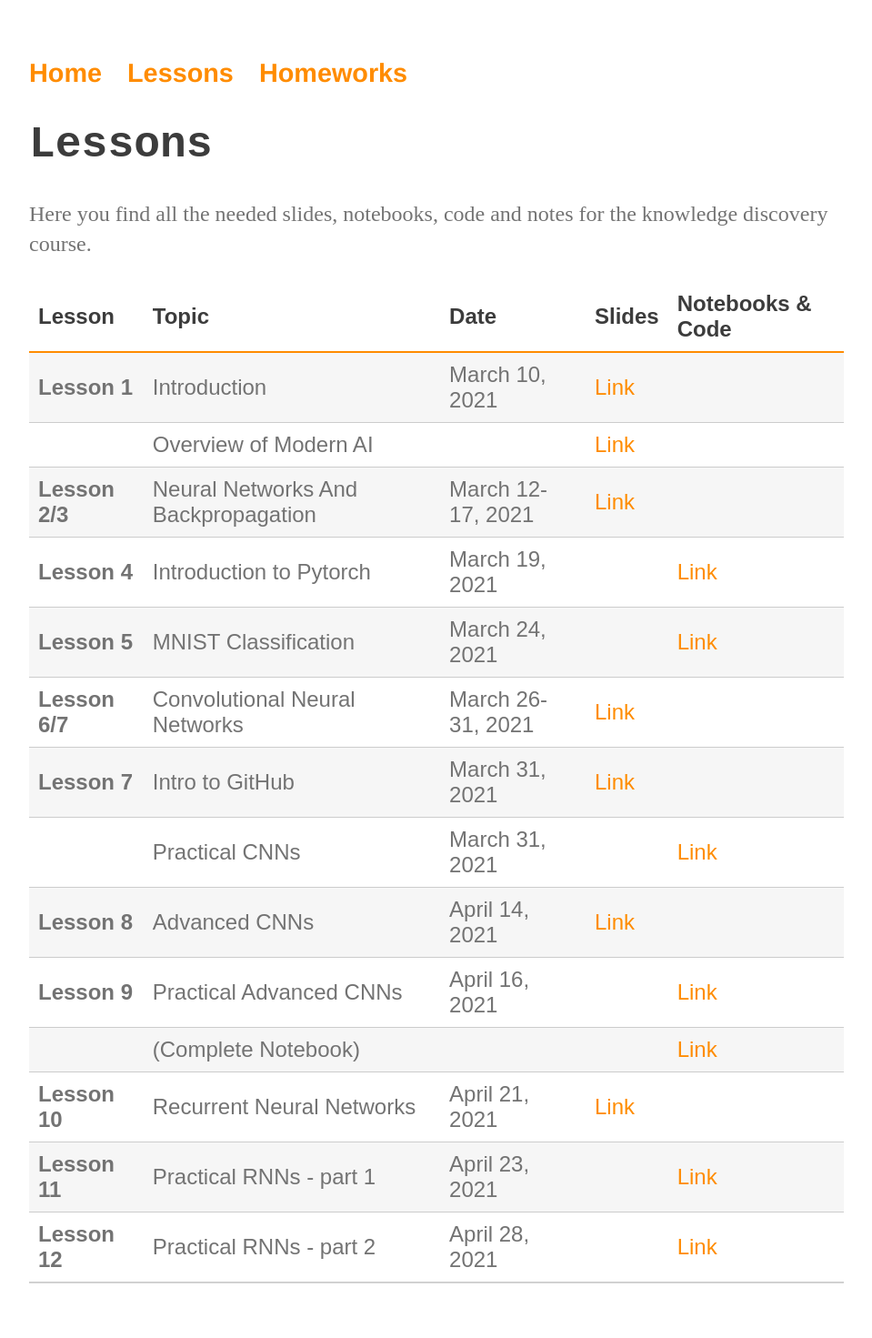
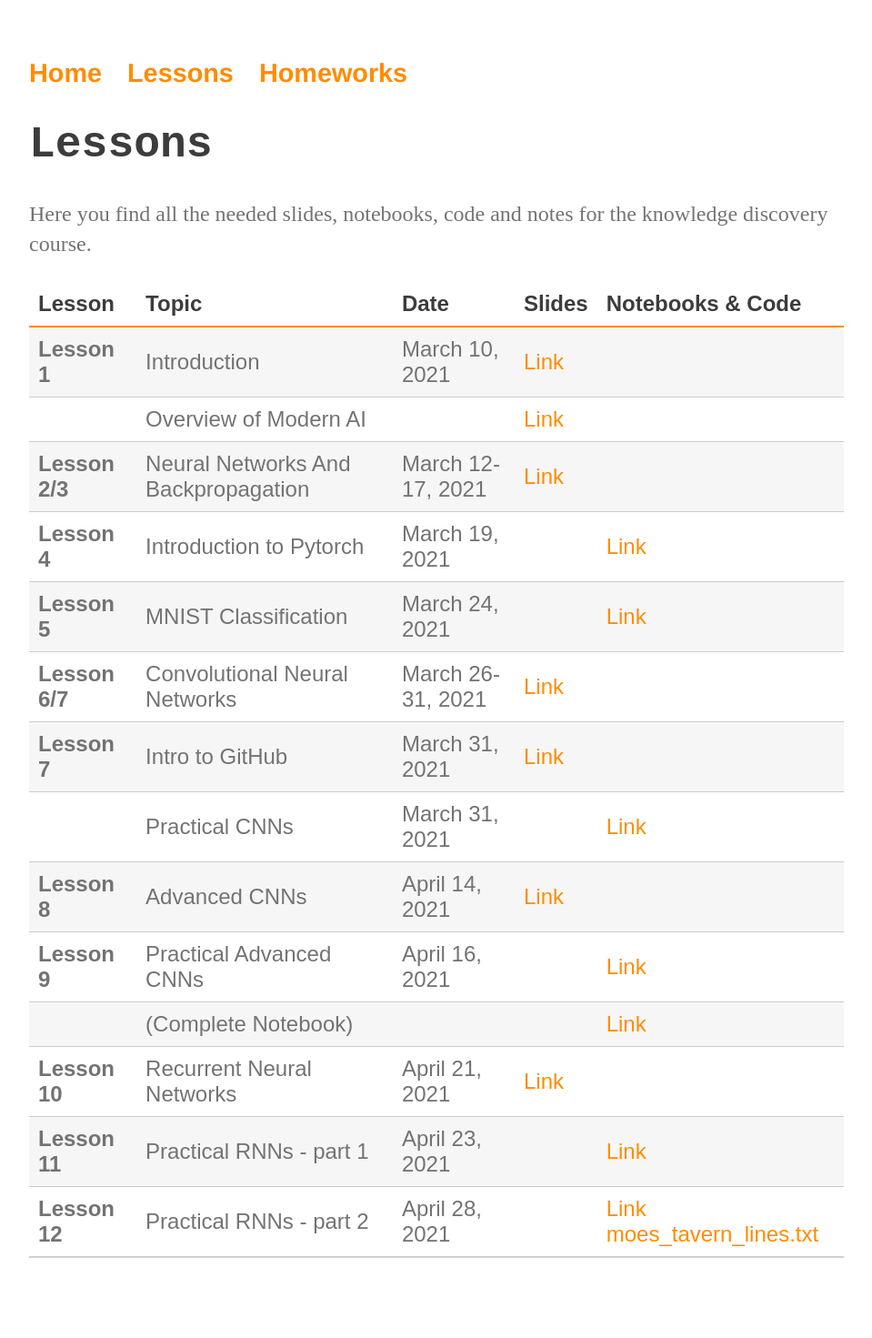
Before and after one commit to perceivelab/knowledge-discovery-course, a Jekyll site: the page built from lezioni.md, in a window 1280 px wide. Shown: the whole page at 91% size, without its empty margins (160-1119 px from the left). Built offline with Jekyll 4.4.1, drawn with Linux system fonts in a browser that asks for light colours; our own code applies the rules of GitHub Pages for plain Markdown files; after the commit the page ends 1443 px from its top, so only the background shows below that.

Commit message:
Update lezioni.md

```diff
--- a/lezioni.md
+++ b/lezioni.md
@@ -17,7 +17,7 @@
 |  | (Complete Notebook) |  |  | [Link](https://drive.google.com/file/d/1bjMPEqdHgDmOwbuThQYy4Roxpi8nNkZo/view?usp=sharing) |
 | **Lesson 10** | Recurrent Neural Networks | April 21, 2021 |  [Link](https://drive.google.com/file/d/1Z7NznXxciMgW-BbmqTmHci6tWSbAbtKY/view?usp=sharing) | |
 | **Lesson 11** | Practical RNNs - part 1 | April 23, 2021 |  | [Link](https://colab.research.google.com/drive/1T7EOoD-xNV74nLEEbv5MYo1ABc75It8n?usp=sharing)  |
-| **Lesson 12** | Practical RNNs - part 2| April 28, 2021 |  | [Link](https://colab.research.google.com/drive/1bdrMmaGWtAJjEvy7pmTXmz_Hc5pab6MY?usp=sharing)  |
+| **Lesson 12** | Practical RNNs - part 2| April 28, 2021 |  | [Link](https://colab.research.google.com/drive/1bdrMmaGWtAJjEvy7pmTXmz_Hc5pab6MY?usp=sharing)  [moes_tavern_lines.txt](https://drive.google.com/file/d/13mSiTXXjMRFKsnu24f9Ro9w50V63NOof/view?usp=sharing) |
 
 
 [404]: /knowledge-discovery-course/fallback
```
